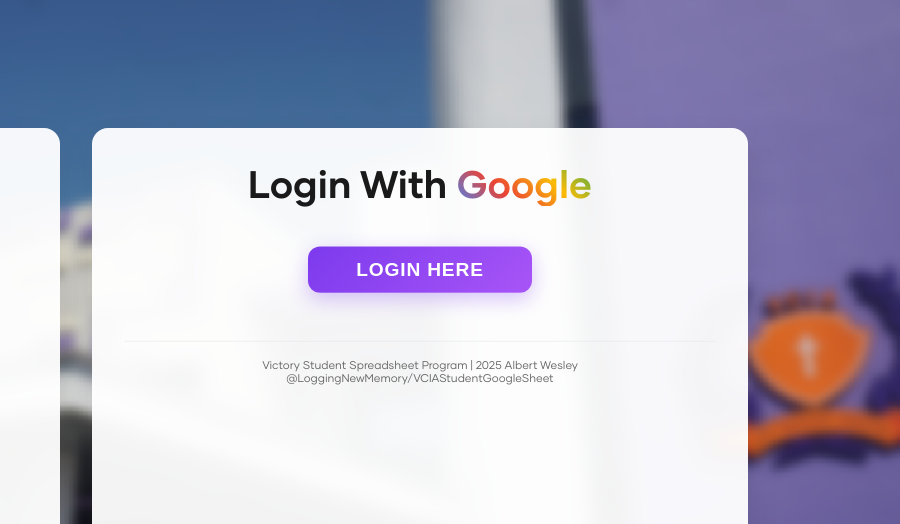
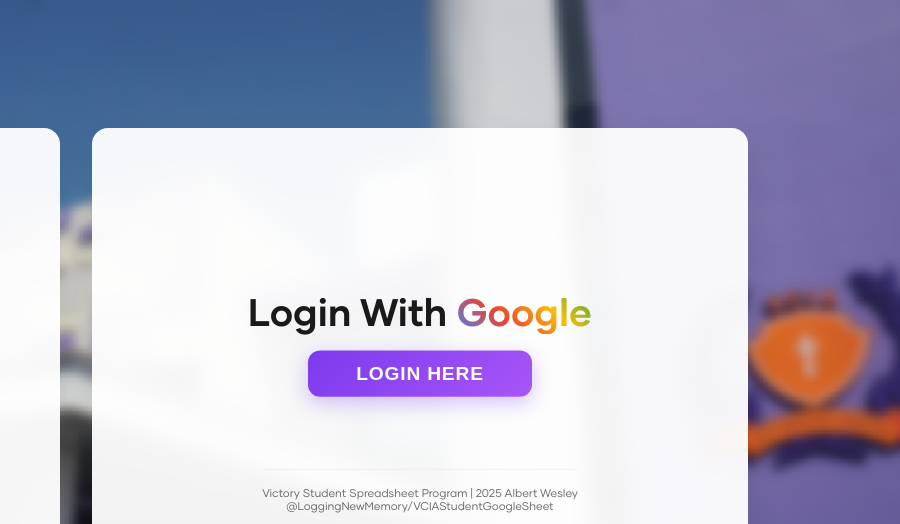
Before and after one commit to LoggingNewMemory/VCIAStudentGoogleSheet, a website: page index.html in a window 1280 px wide. Shown: the top 524 px of the page, 380-1280 px from the left. Drawn offline with Linux system fonts and the light colour scheme.

Commit message:
Unfinished Login Page fix

```diff
--- a/index.html
+++ b/index.html
@@ -109,19 +109,24 @@
             box-shadow: 0 20px 40px rgba(0, 0, 0, 0.1);
             overflow-y: auto;
             max-height: 680px;
+            display: flex;
+            flex-direction: column;
+            justify-content: center;
+            align-items: center;
         }
 
         /* Login Section */
         .login-section {
             text-align: center;
             margin-bottom: 40px;
+            width: 100%;
+            max-width: 600px;
         }
 
         .login-section h1 {
             font-size: 48px;
             font-weight: 700;
             color: #1a1a1a;
-            margin-bottom: 30px;
         }
 
         .login-section h1 .google {
```
